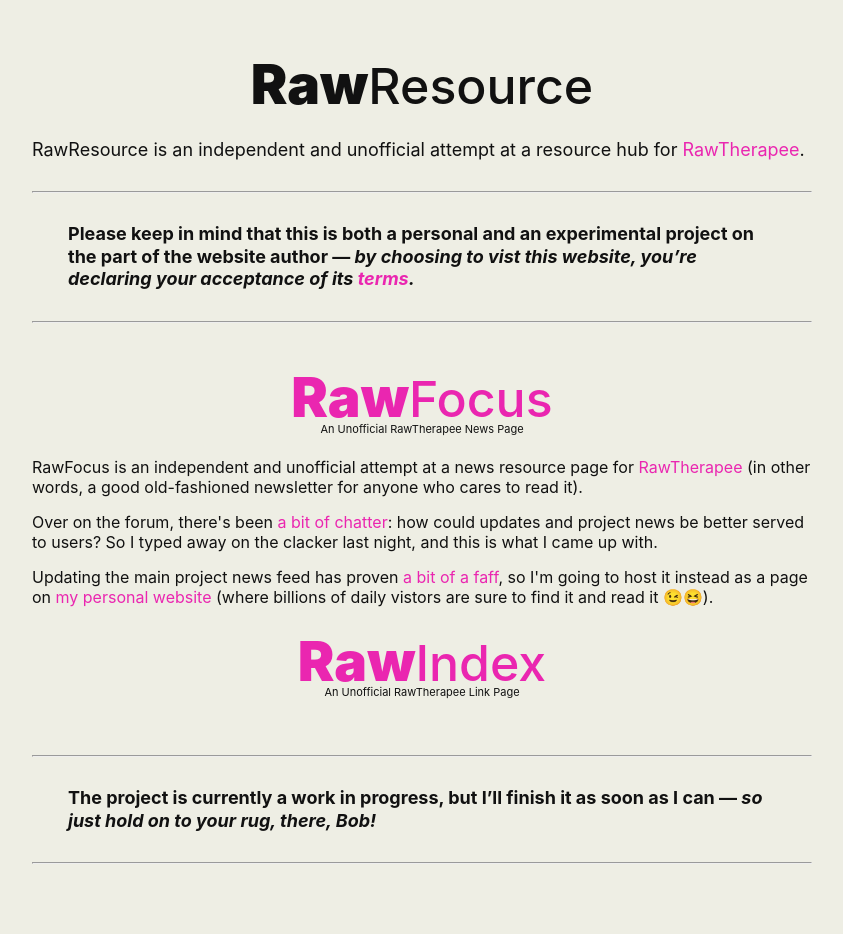
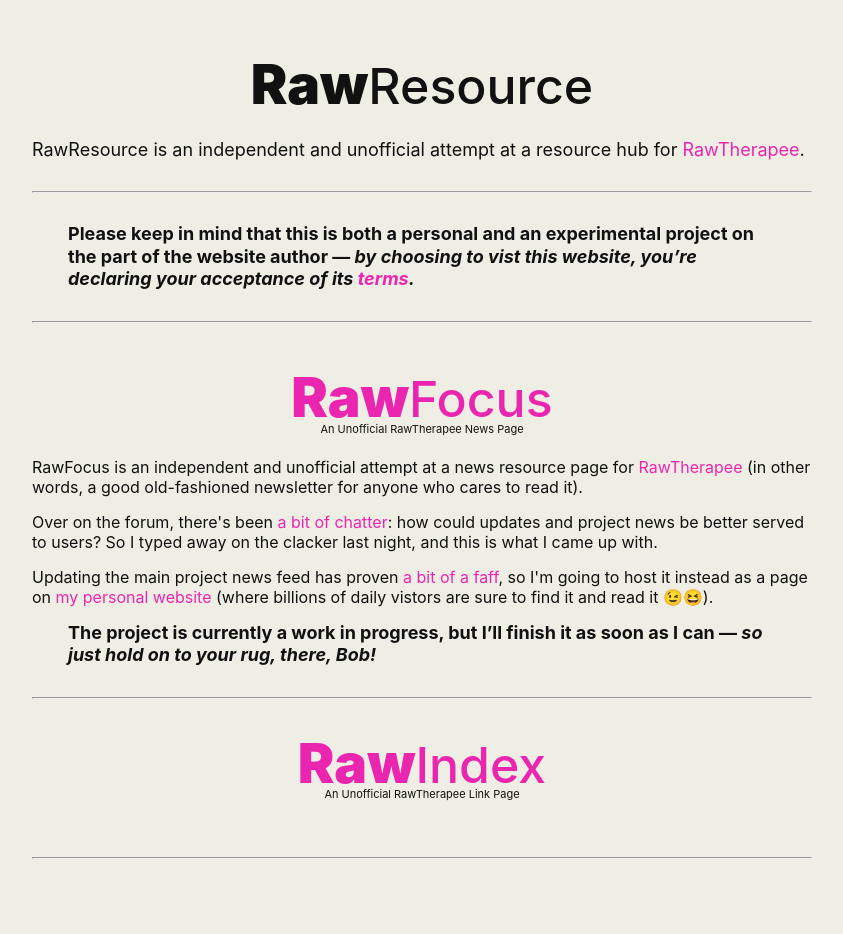
Before and after one commit to martbetz/martbetz.github.io, a Jekyll site: the page built from WIP/homepage.html, in a window 1280 px wide. Shown: the whole page, without its empty margins (218-1061 px from the left). Built offline with Jekyll 4.4.1, drawn with Linux system fonts in a browser that asks for light colours.

Commit message:
Update homepage.html

```diff
--- a/WIP/homepage.html
+++ b/WIP/homepage.html
@@ -61,6 +61,12 @@
    </p>
 <!-- </font> -->
 
+<font size="4">
+<p><span style="display:block; margin-left:2em; margin-right:2em">
+<b>The project is currently a work in progress, but I’ll finish it as soon as I can — <i>so just hold on to your rug, there, Bob!</i></b>
+</span><hr></p>
+</font>
+
 <p style="margin-top: 20px;">
    <center>
       <a style="text-decoration:none" href="https://martbetz.github.io/WIP/rawindex.html"><span style="font-weight: 1000; font-size: 55px;">Raw</span><span style="font-weight: 500; font-size:50px;">Index</span></a>
@@ -77,8 +83,6 @@
    <hr>
 </p>
 
-<font size="4">
-<p><span style="display:block; margin-left:2em; margin-right:2em">
-<b>The project is currently a work in progress, but I’ll finish it as soon as I can — <i>so just hold on to your rug, there, Bob!</i></b>
-</span><hr></p>
-</font>
+<p style="margin-top: -20px;">
+   &nbsp;
+</p>
```
